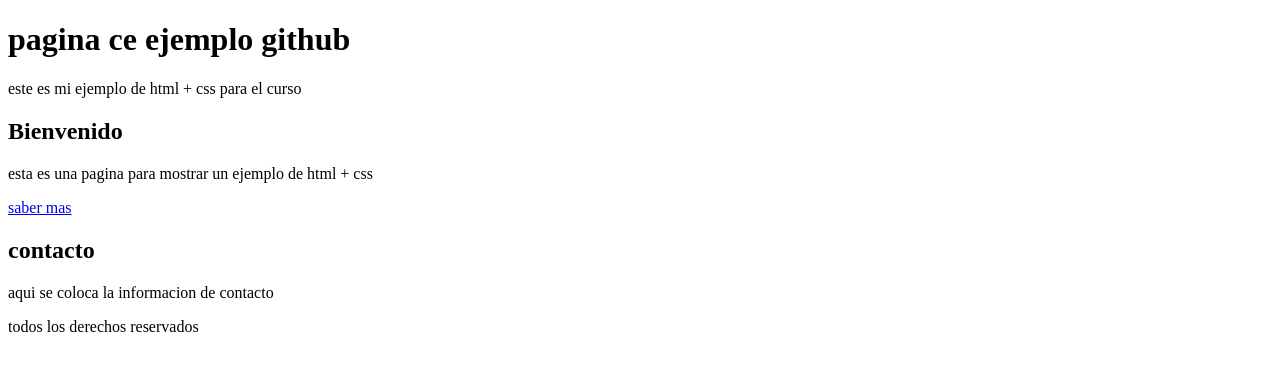
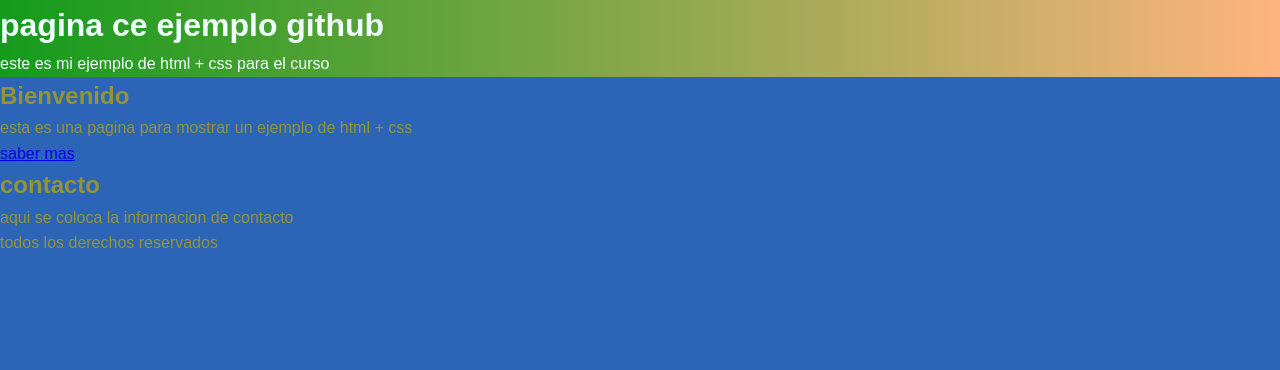
Before and after one commit to jorgestevenfr-prog/html_Jorge, a plain HTML site: page index.html in a window 1280 px wide. Drawn offline with Linux system fonts and the light colour scheme.

Commit message:
se termina el css parcialmente

```diff
--- a/index.html
+++ b/index.html
@@ -4,7 +4,7 @@
         <meta charsed="utf8"/>
         <meta name="viewport" content="width=device-with,inicial-scale=1"/>
        <title> Mi pagina gitgub</title>
-       <link rel="stylessheet" href="styles.css"/>
+       <link rel="stylesheet" href="styles1.css">
     </head>
     <body>
         <header class = "site-header">
--- /dev/null
+++ b/styles1.css
@@ -0,0 +1,20 @@
+/*reiniciar el navegador para evitar diferencias de estilos*/
+*{
+    box-sizing: border-box;
+    margin: 0;
+    padding: 0;
+}
+
+/*estilos generales del cuerpo de la pagina*/
+body{
+    font-family: Arial, Helvetica, sans-serif;
+    line-height: 1.6;
+    background: rgb(44, 100, 184);
+    color: rgb(148, 148, 50);
+}
+
+/*estilo para el escabezado con degradado*/
+.site-header{
+  background: linear-gradient(90deg, #149b1b, #feb47d);
+  color: azure;
+}
```
Also changed, not shown: styles.css (deleted).
